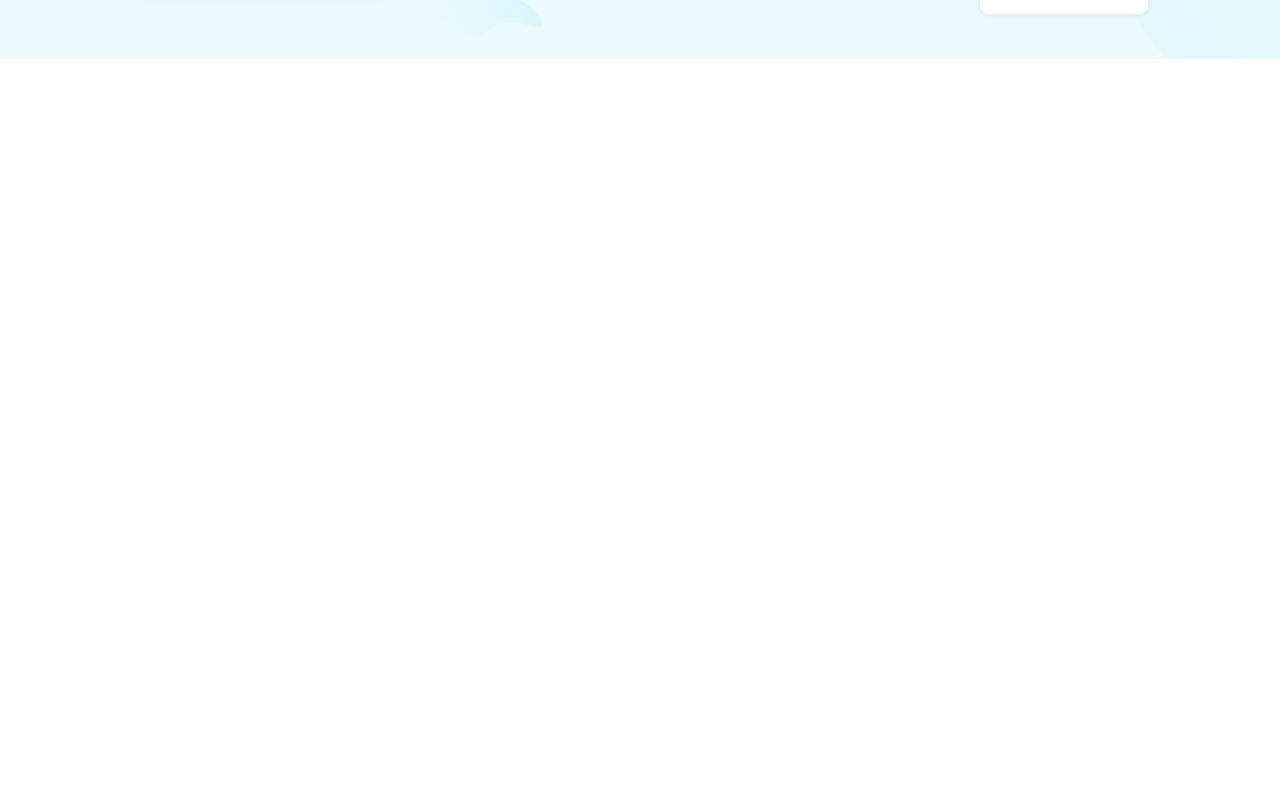
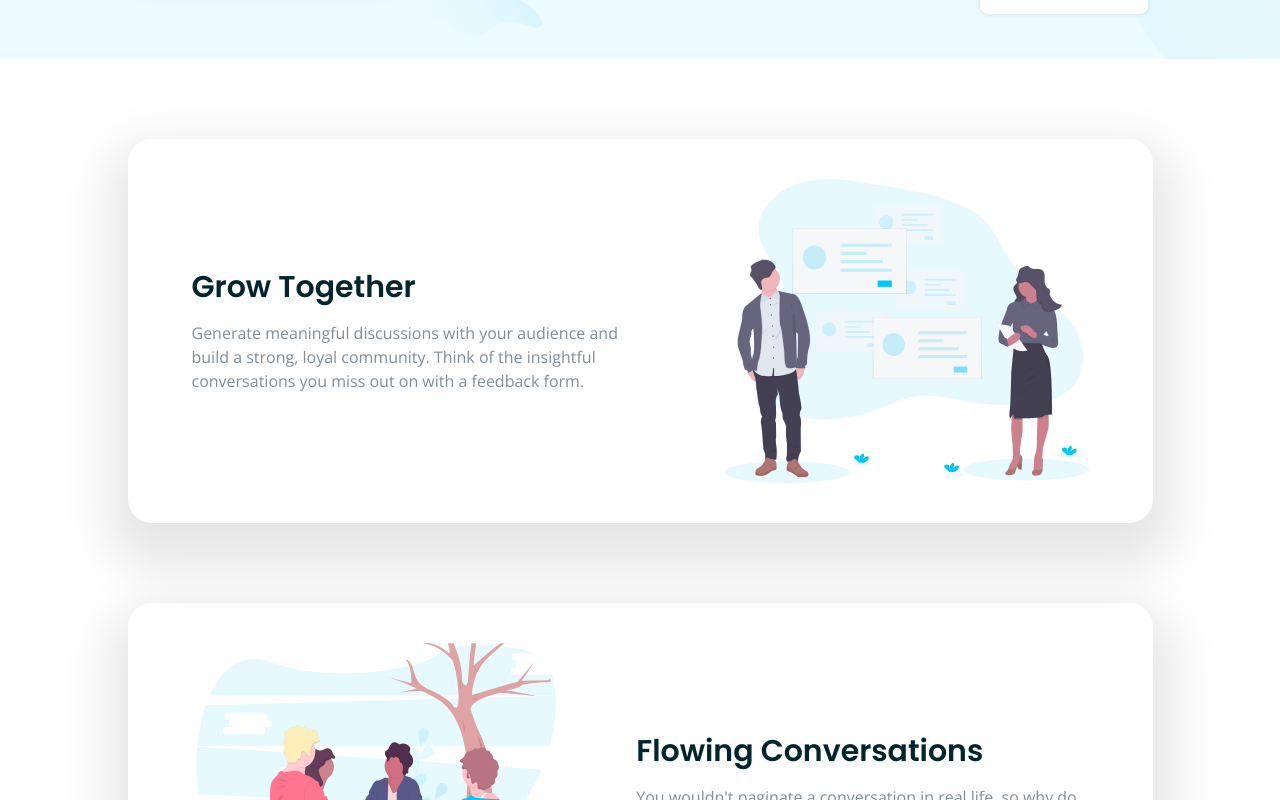
Before and after one commit to MaorBezalel/landing-pages, a React (Vite) app: page /huddle in a window 1280 px wide. Shown: the part 540-1340 px from the top of the page. Before the commit the page ends 800 px from the top, so only its background shows below. Built offline with nearby package versions, Linux system fonts and the light colour scheme.

Commit message:
feat: Add Main layout component for Huddle landing page

```diff
--- a/src/pages/huddle/Huddle.page.tsx
+++ b/src/pages/huddle/Huddle.page.tsx
@@ -1,18 +1,30 @@
 import { usePageConfig } from '@/hooks';
 import { Wrapper } from '@/layouts';
-import { Header, PrimaryNavigation, Hero } from '@/pages/huddle/layouts';
+import {
+    Header,
+    PrimaryNavigation,
+    Hero,
+    Main,
+    GrowTogetherCard,
+    FlowingConversationsCard,
+    YourUsersCard,
+} from '@/pages/huddle/layouts';
 
 export default function HuddlePage() {
     usePageConfig({ title: 'Huddle landing page', page: 'huddle' });
 
     return (
-        <Wrapper>
+        <Wrapper className="grid min-h-[100dvh] grid-rows-[auto_1fr_auto] gap-20">
             <Header>
                 <PrimaryNavigation />
                 <Hero />
             </Header>
 
-            <main></main>
+            <Main>
+                <GrowTogetherCard />
+                <FlowingConversationsCard />
+                <YourUsersCard />
+            </Main>
 
             <footer></footer>
         </Wrapper>
--- /dev/null
+++ b/src/pages/huddle/components/ui/ContentCard.ui.tsx
@@ -0,0 +1,71 @@
+type ContentCardProps = {
+    layout: 'text-image' | 'image-text';
+    title: string;
+    description: string;
+    imageSrc: string;
+    imageAlt: string;
+};
+
+export function ContentCard({ layout, title, description, imageSrc, imageAlt }: ContentCardProps) {
+    const largeScreenLayout = layout === 'text-image' ? 'flex-row' : 'flex-row-reverse';
+    const smallScreenLayout = layout === 'text-image' ? 'tablet-md:flex-col-reverse' : 'tablet-md:flex-col';
+
+    return (
+        <article
+            className={`flex h-full w-full items-center gap-60 rounded-3xl py-10 pe-16 ps-40 shadow-[1px_25px_50px_20px_rgba(0,0,0,0.1)] ${largeScreenLayout}
+            desktop-lg:gap-40 desktop-lg:ps-32
+            desktop-md:gap-32 desktop-sm:gap-20
+            desktop-sm:ps-16
+            tablet-lg:gap-14 tablet-lg:pe-6 tablet-lg:ps-8
+            tablet-md:flex-col-reverse tablet-md:items-stretch tablet-md:px-16 tablet-md:pb-14 tablet-md:pt-20 ${smallScreenLayout}
+            tablet-sm:px-10 tablet-sm:pb-10 tablet-sm:pt-16
+            mobile-lg:px-8
+            mobile-md:px-6`}
+        >
+            <div
+                role="presentation"
+                className="flex flex-col gap-6
+                desktop-sm:gap-4
+                tablet-md:items-center tablet-md:justify-center tablet-md:gap-6 tablet-md:text-center
+                mobile-lg:gap-4"
+            >
+                <h2
+                    className="text-5xl text-huddle-very-dark-cyan
+                    desktop-lg:text-[2.5rem]
+                    desktop-md:text-4xl
+                    desktop-sm:text-3xl
+                    tablet-lg:text-2xl
+                    tablet-md:text-4xl
+                    tablet-sm:text-3xl
+                    mobile-lg:text-2xl
+                    mobile-md:text-xl"
+                >
+                    {title}
+                </h2>
+                <p
+                    className="text-xl font-[400] text-huddle-grayish-blue
+                    desktop-md:text-lg
+                    desktop-sm:text-base
+                    tablet-lg:text-sm
+                    tablet-md:text-xl
+                    tablet-sm:text-lg
+                    mobile-lg:text-base
+                    mobile-md:text-sm"
+                >
+                    {description}
+                </p>
+            </div>
+
+            <img
+                src={imageSrc}
+                alt={imageAlt}
+                className="aspect-[1.2/1] h-[30rem]
+                desktop-md:h-[22rem]
+                desktop-sm:h-[19rem]
+                tablet-lg:h-[14rem]
+                tablet-md:h-auto tablet-md:w-[30rem]
+                tablet-sm:w-[25rem]"
+            />
+        </article>
+    );
+}
--- /dev/null
+++ b/src/pages/huddle/components/ui/index.tsx
@@ -0,0 +1 @@
+export { ContentCard } from '@/pages/huddle/components/ui/ContentCard.ui';
--- /dev/null
+++ b/src/pages/huddle/layouts/FlowingConversationsCard.layout.tsx
@@ -0,0 +1,14 @@
+import { ContentCard } from '@/pages/huddle/components/ui';
+import illustrationFlowingConversationsSrc from '@/assets/huddle/images/illustration-flowing-conversation.svg';
+
+export function FlowingConversationsCard() {
+    return (
+        <ContentCard
+            layout="image-text"
+            title="Flowing Conversations"
+            description="You wouldn't paginate a conversation in real life, so why do it online? Our threads have just-in-time loading for a more natural flow."
+            imageSrc={illustrationFlowingConversationsSrc}
+            imageAlt="Illustration of four people sit around a table outdoors, engaging in conversation. A tree with leaves is in the background, with blue sky and foliage."
+        />
+    );
+}
--- /dev/null
+++ b/src/pages/huddle/layouts/GrowTogetherCard.layout.tsx
@@ -0,0 +1,14 @@
+import { ContentCard } from '@/pages/huddle/components/ui';
+import illustrationGrowTogetherSrc from '@/assets/huddle/images/illustration-grow-together.svg';
+
+export function GrowTogetherCard() {
+    return (
+        <ContentCard
+            layout="text-image"
+            title="Grow Together"
+            description="Generate meaningful discussions with your audience and build a strong, loyal community. Think of the insightful conversations you miss out on with a feedback form."
+            imageSrc={illustrationGrowTogetherSrc}
+            imageAlt="Illustration of a man and woman discussing while standing in front of floating data boxes. The man stands with his hands in his pockets; the woman holds a document and gestures."
+        />
+    );
+}
--- /dev/null
+++ b/src/pages/huddle/layouts/Main.layout.tsx
@@ -0,0 +1,12 @@
+import { PropsWithChildren } from 'react';
+
+export function Main({ children }: PropsWithChildren) {
+    return (
+        <main
+            className="container flex flex-col gap-20
+            tablet-md:grid tablet-md:grid-cols-[1fr] tablet-md:grid-rows-[repeat(3,1fr)] tablet-md:items-stretch"
+        >
+            {children}
+        </main>
+    );
+}
--- /dev/null
+++ b/src/pages/huddle/layouts/YourUsersCard.layout.tsx
@@ -0,0 +1,14 @@
+import { ContentCard } from '@/pages/huddle/components/ui';
+import illustrationYourUsersSrc from '@/assets/huddle/images/illustration-your-users.svg';
+
+export function YourUsersCard() {
+    return (
+        <ContentCard
+            layout="text-image"
+            title="Your Users"
+            description="It takes no time at all to integrate Huddle with your app's authentication solution. This means, once signed in to your app, your users can start chatting immediately."
+            imageSrc={illustrationYourUsersSrc}
+            imageAlt="Illustration of three people interacting with oversized speech bubbles, with a blue abstract background."
+        />
+    );
+}
--- a/src/pages/huddle/layouts/index.tsx
+++ b/src/pages/huddle/layouts/index.tsx
@@ -1,3 +1,7 @@
 export { Header } from '@/pages/huddle/layouts/Header.layout';
 export { PrimaryNavigation } from '@/pages/huddle/layouts/PrimaryNavigation.layout';
 export { Hero } from '@/pages/huddle/layouts/Hero.layout';
+export { Main } from '@/pages/huddle/layouts/Main.layout';
+export { GrowTogetherCard } from '@/pages/huddle/layouts/GrowTogetherCard.layout';
+export { FlowingConversationsCard } from '@/pages/huddle/layouts/FlowingConversationsCard.layout';
+export { YourUsersCard } from '@/pages/huddle/layouts/YourUsersCard.layout';
```
